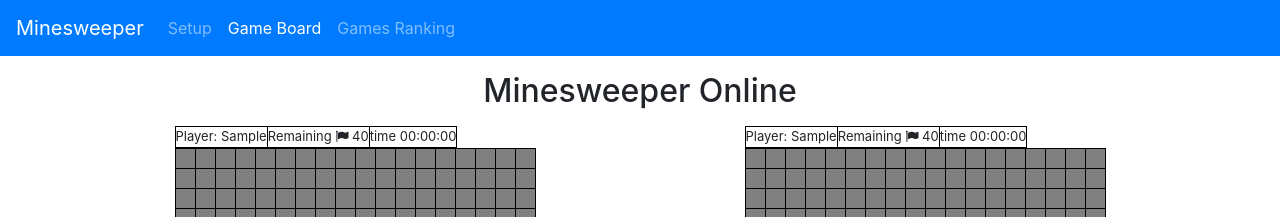
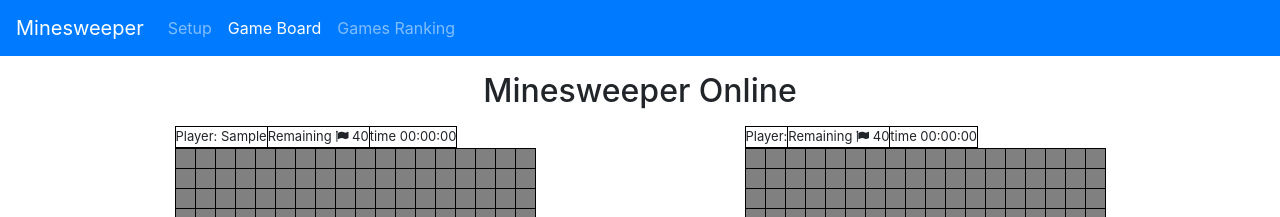
Before and after one commit to camposgaston/minesweeper, an Angular app: page /game-setup in a window 1280 px wide. Both pictures are taken after typing "Sample" into the empty fields and a click on the button "Guardar". Shown: the top 217 px of the page. Built offline with nearby package versions, Linux system fonts and the light colour scheme.

Commit message:
gameboard parent component sends info to shild mineseepers about wich one is player 2

```diff
--- a/src/app/components/minesweeper/minesweeper.component.ts
+++ b/src/app/components/minesweeper/minesweeper.component.ts
@@ -1,4 +1,4 @@
-import { Component, OnDestroy, OnInit } from '@angular/core';
+import { Component, Input, OnDestroy, OnInit } from '@angular/core';
 import { Router } from '@angular/router';
 import { Subscription } from 'rxjs';
 import { IGameOptions } from 'src/app/models/game-options';
@@ -13,7 +13,8 @@ import { TimeManagerService } from '../../services/time-manager.service';
   styleUrls: ['./minesweeper.component.scss']
 })
 export class MinesweeperComponent implements OnInit, OnDestroy {
-  // default start values
+  @Input() player2 = false;
+
   rows = 10;
   cols = 10;
   mines = 9;
@@ -56,7 +57,7 @@ export class MinesweeperComponent implements OnInit, OnDestroy {
     this.rows = gameOptions.rows;
     this.cols = gameOptions.cols;
     this.mines = gameOptions.mines;
-    this.playerName = gameOptions.namePlayer1;
+    this.playerName = this.player2 ? gameOptions.namePlayer2 : gameOptions.namePlayer1;
     this.level = gameOptions.level;
 
     this.field = [];
--- a/src/app/pages/game-board/game-board.component.html
+++ b/src/app/pages/game-board/game-board.component.html
@@ -5,7 +5,7 @@
             <app-minesweeper></app-minesweeper>
         </div>
         <div class="col-6 d-flex justify-content-center">
-            <app-minesweeper></app-minesweeper>
+            <app-minesweeper [player2]=true></app-minesweeper>
         </div>
     </div>
 </div>
```
